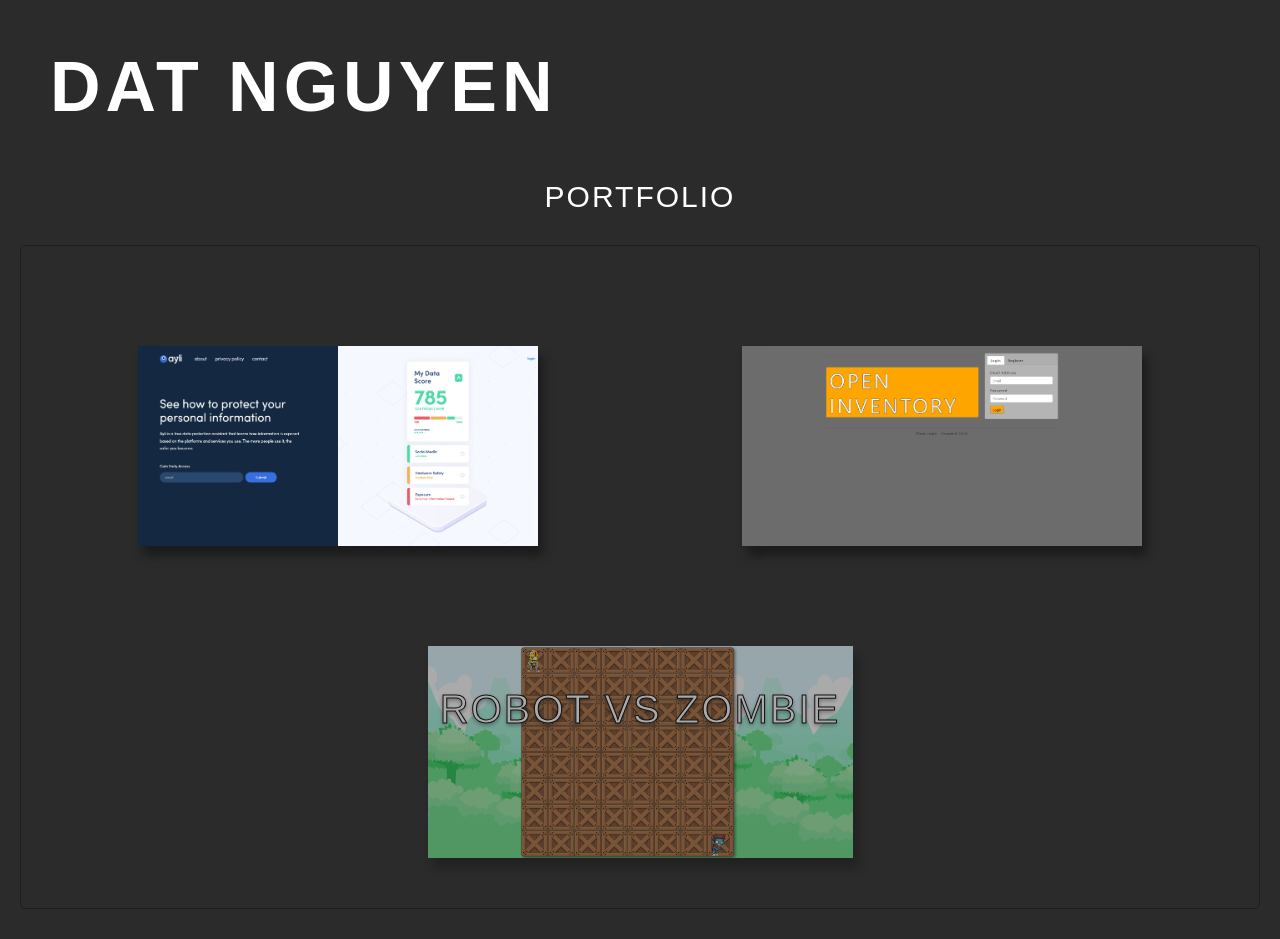
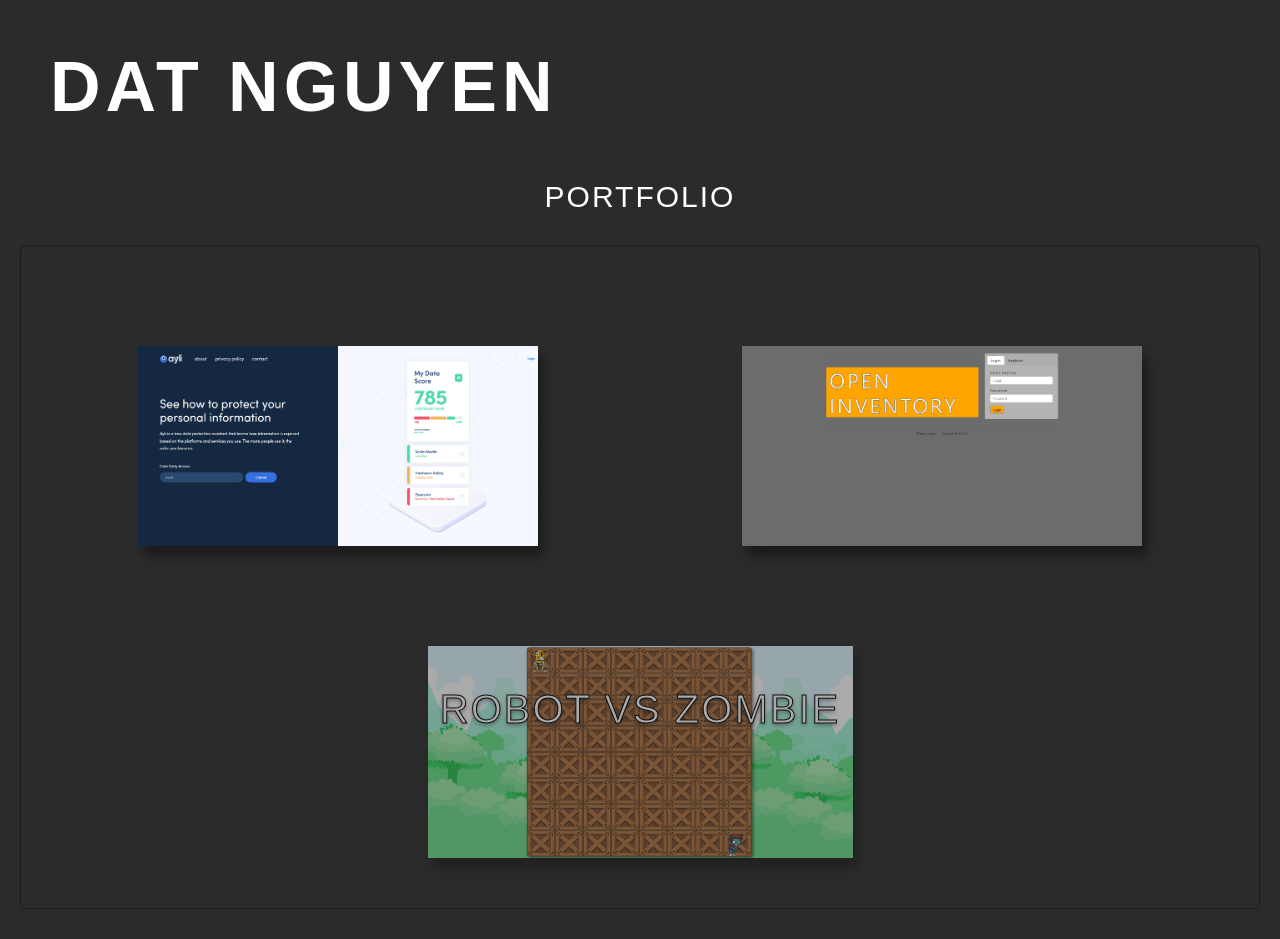
Before and after one commit to TeeDiddyDizzle/349-Site, a plain HTML site: page index.html in a window 1280 px wide. In both pictures the pointer is over the link "ROBOT VS ZOMBIE". Drawn offline with Linux system fonts and the light colour scheme; a web font is replaced by a local one.

Commit message:
Fixed Scaling

```diff
--- a/index.css
+++ b/index.css
@@ -143,6 +143,14 @@ p {
     background-size: 425px 212px;
 }
 
+.t3:hover {
+    opacity: 0.6;
+    min-width: 425px;
+    max-width: 425px;
+    height: 212px;
+    background-size: 450px 212px;
+}
+
 
 .link
 {
```
